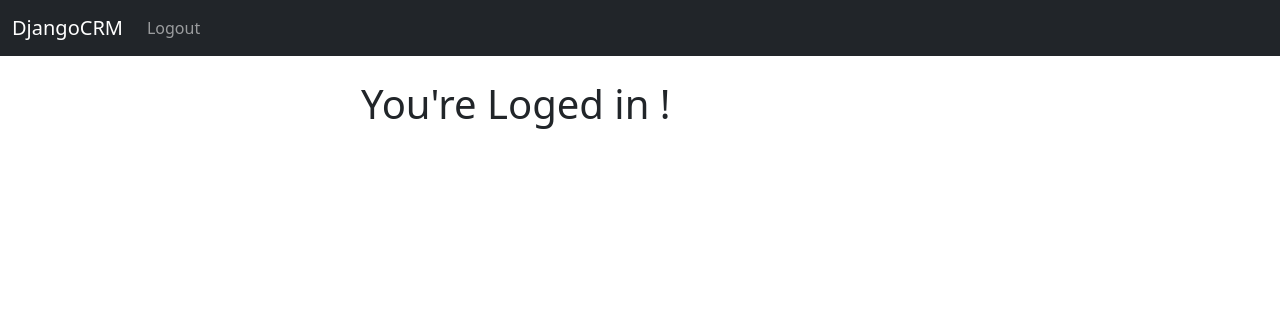
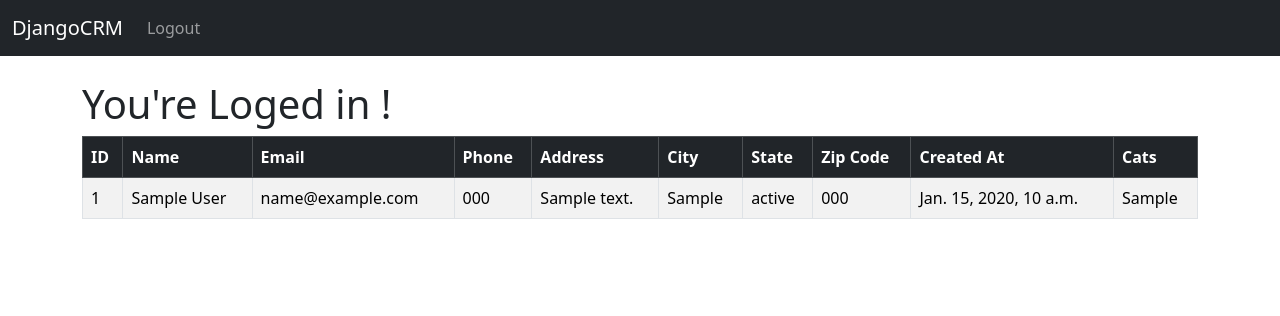
Before and after one commit to jnprogrammer/DjangoCRM, a Django app: page / in a window 1280 px wide. Shown: the top 316 px of the page. Run offline with Django 4.2, Linux system fonts and the light colour scheme; a user stored in the database is signed in; tables that the repository leaves empty hold one stand-in row (values such as "Sample post").

Commit message:
made records viewable on site

```diff
--- a/website/templates/home.html
+++ b/website/templates/home.html
@@ -2,11 +2,47 @@
 
 {% block content %}
 
-<div class="col-md-6 offset-md-3">
-
 {% if user.is_authenticated %}
 
 <h1>You're Loged in !</h1>
+
+<table class="table table-striped table-hover table-bordered">
+  <thead class="table-dark">
+    <tr>
+      <th scope="col">ID</th>
+      <th scope="col">Name</th>
+      <th scope="col">Email</th>
+      <th scope="col">Phone</th>
+      <th scope="col">Address</th>
+      <th scope="col">City</th>
+      <th scope="col">State</th>
+      <th scope="col">Zip Code</th>
+      <th scope="col">Created At</th>
+      <th scope="col">Cats</th>
+    </tr>
+  </thead>
+  <tbody>
+
+  {% if records %}
+    {% for record in records %}
+    <tr>
+      <td>{{ record.id }}
+      <td>{{ record.first_name }}
+      {{ record.last_name }}</td>
+      <td>{{ record.email }}</td>
+      <td>{{ record.phone }}</td>
+      <td>{{ record.address }}</td>
+      <td>{{ record.city }}</td>
+      <td>{{ record.state }}</td>
+      <td>{{ record.zipcode }}</td>
+      <td>{{ record.created_at }}</td>
+      <td>{{ record.cats }}</td>
+    <tr/>
+    {% endfor %}
+  {% endif %}
+  </tbody>
+</table>
+
 
 {% else %}
 <h1>Login</h1>
@@ -25,7 +61,6 @@
         <button type="submit" class="btn btn-secondary">LogIn</button>
     </form>
 </form>
-</div>
 
 {% endif %}
 {% endblock %}
--- a/website/views.py
+++ b/website/views.py
@@ -2,7 +2,11 @@ from django.shortcuts import render, redirect
 from django.contrib.auth import authenticate, login, logout
 from django.contrib import messages
 from .forms import SignUpForm
+from .models import Record
+
+
 def home(request):
+    records = Record.objects.all()
     # check if user is logging in
     if request.method == 'POST':
         username = request.POST['username']
@@ -17,7 +21,7 @@ def home(request):
             messages.success(request, "Error logging in, try again")
             return redirect('home')
     else:
-        return render(request, 'home.html', {})
+        return render(request, 'home.html', {'records': records})
 
 def login_user(request):
     pass
```
